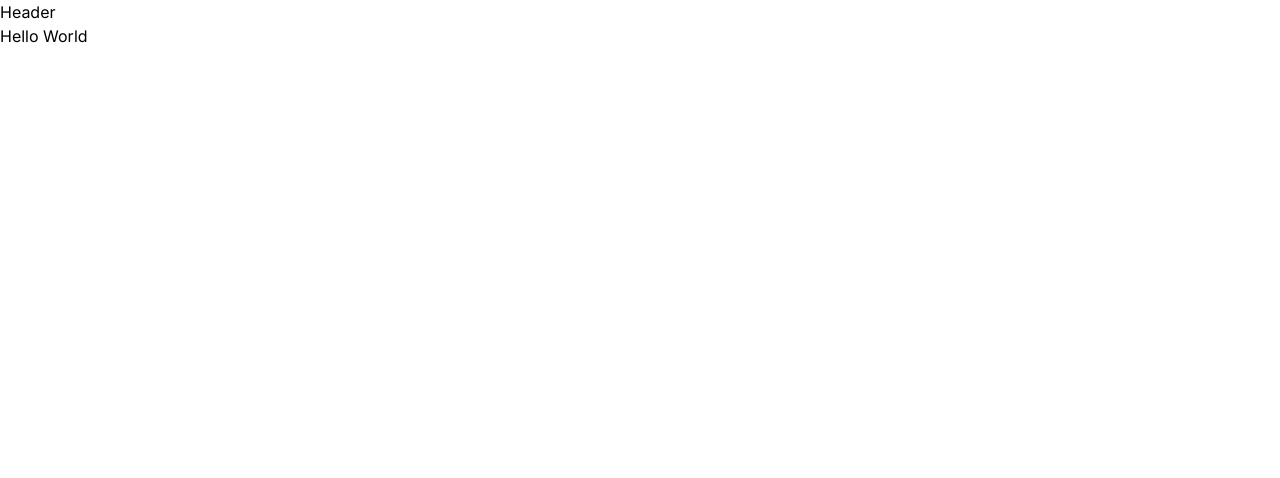
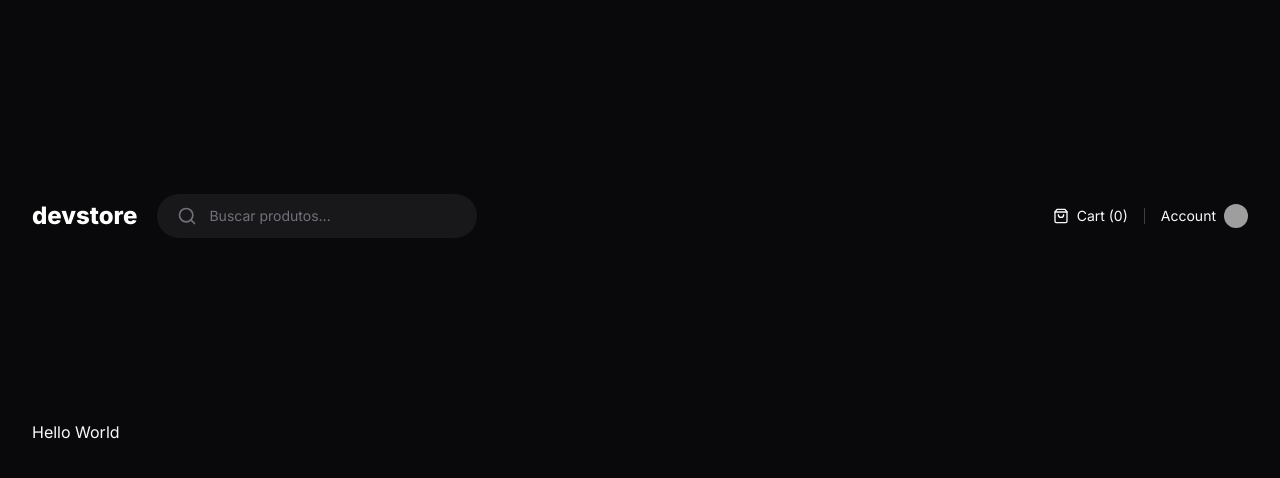
Before and after one commit to diaspd/dev-store, a Next.js app: page / in a window 1280 px wide. Shown: the top 478 px of the page. Built offline with nearby package versions, Linux system fonts and the light colour scheme; grey boxes are pictures that could not be loaded.

Commit message:
added header component base

```diff
--- a/next.config.js
+++ b/next.config.js
@@ -1,4 +1,8 @@
 /** @type {import('next').NextConfig} */
-const nextConfig = {}
+const nextConfig = {
+  images: {
+    domains: ['github.com'],
+  },
+}
 
 module.exports = nextConfig
--- a/package.json
+++ b/package.json
@@ -9,6 +9,7 @@
     "lint": "next lint"
   },
   "dependencies": {
+    "lucide-react": "^0.292.0",
     "next": "13.5.6",
     "react": "^18",
     "react-dom": "^18"
--- a/src/app/(store)/layout.tsx
+++ b/src/app/(store)/layout.tsx
@@ -3,7 +3,7 @@
 
 export default function StoreLayout({ children }: { children: ReactNode }) {
   return (
-    <div>
+    <div className="mx-auto grid min-h-screen w-full max-w-app grid-rows-app gap-5 px-8 py-8">
       <Header />
       {children}
     </div>
--- a/src/app/layout.tsx
+++ b/src/app/layout.tsx
@@ -15,7 +15,7 @@
 }) {
   return (
     <html lang="pt" className={inter.variable}>
-      <body>{children}</body>
+      <body className="bg-zinc-950 text-zinc-50 antialiased">{children}</body>
     </html>
   )
 }
--- a/src/components/header.tsx
+++ b/src/components/header.tsx
@@ -1,3 +1,44 @@
+import { Search, ShoppingBag } from 'lucide-react'
+import Link from 'next/link'
+import Image from 'next/image'
+
 export function Header() {
-  return <div>Header</div>
+  return (
+    <div className="flex items-center justify-between">
+      <div className="flex items-center gap-5">
+        <Link href="/" className="text-2xl font-extrabold text-white">
+          devstore
+        </Link>
+
+        <form className="flex w-[320px] items-center gap-3 rounded-full bg-zinc-900 px-5 py-3 ring-700">
+          <Search className="w-5 h-5 text-zinc-500" />
+
+          <input
+            placeholder="Buscar produtos..."
+            className="flex-1 bg-transparent text-sm outline-none placeholder:text-zinc-500"
+          />
+        </form>
+      </div>
+
+      <div className="flex items-center gap-4">
+        <div className="flex items-center gap-2">
+          <ShoppingBag className="h-4 w-4" />
+          <span className="text-sm">Cart (0)</span>
+        </div>
+
+        <div className="w-px h-4 bg-zinc-700"></div>
+
+        <Link href="" className="flex items-center gap-2 hover:underline">
+          <span className="text-sm">Account</span>
+          <Image
+            className="w-6 h-6 rounded-full"
+            width={24}
+            height={24}
+            alt="Profile picture"
+            src="https://github.com/diaspd.png"
+          />
+        </Link>
+      </div>
+    </div>
+  )
 }
--- a/tailwind.config.ts
+++ b/tailwind.config.ts
@@ -10,6 +10,16 @@
     fontFamily: {
       sans: 'var(--font-inter)',
     },
+
+    extend: {
+      gridTemplateColumns: {
+        app: 'min-content max-content',
+      },
+
+      maxWidth: {
+        app: '1600px',
+      },
+    },
   },
   plugins: [],
 }
```
Also changed, not shown: 1 other file (tests, documents, lock files or other folders).
